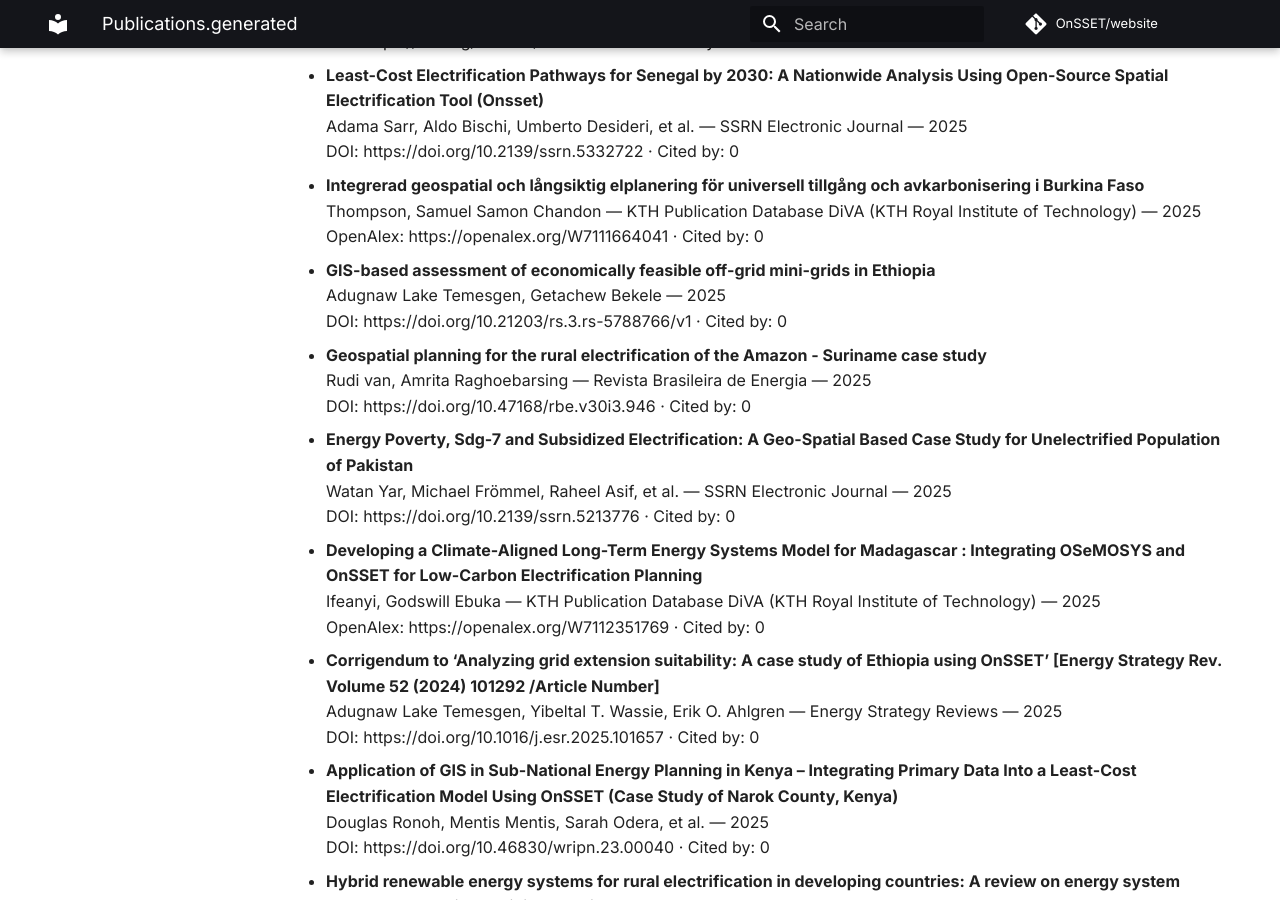
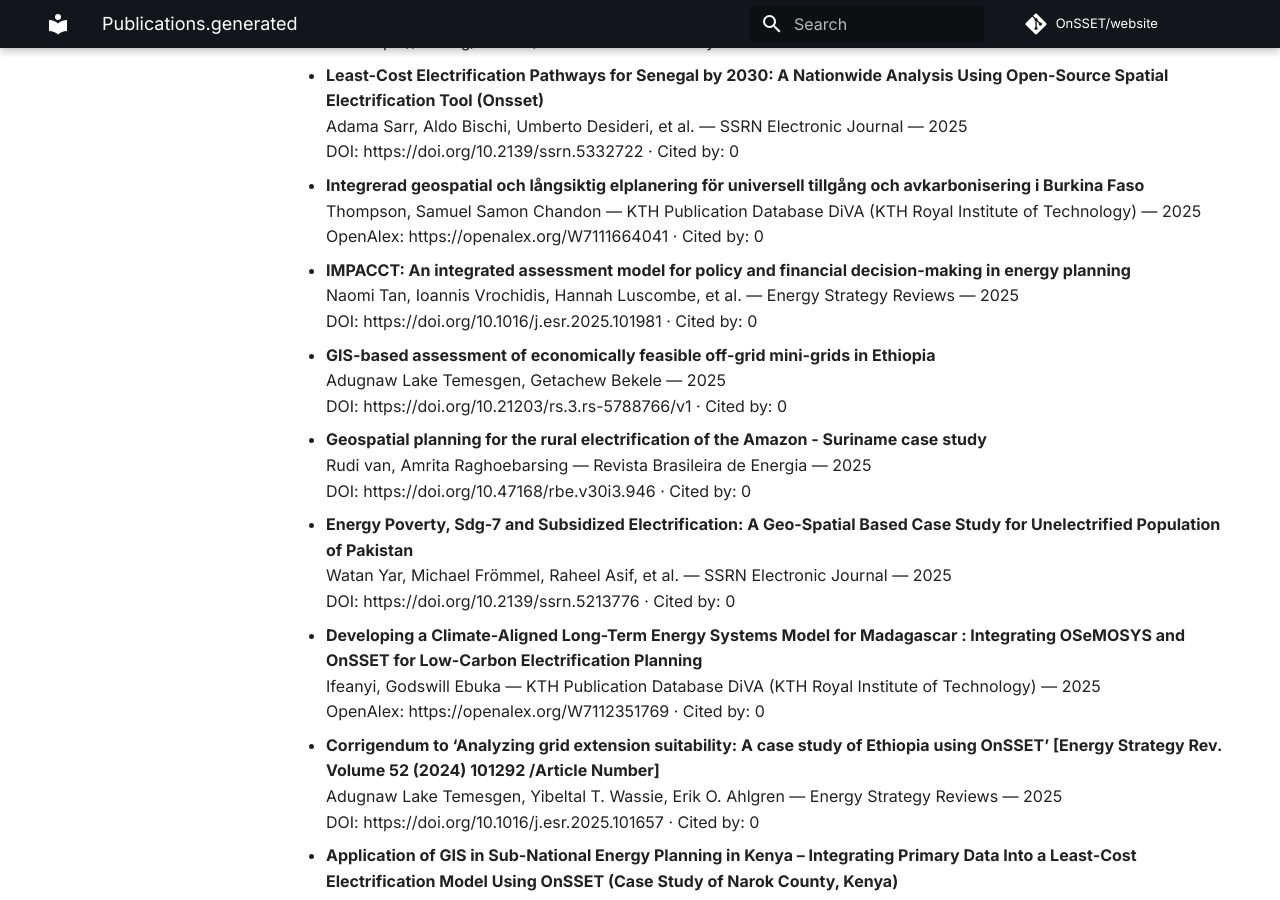
Before and after one commit to OnSSET/website, an MkDocs documentation site: the page built from docs/publications.generated.md, in a window 1280 px wide and 900 px high, scrolled down 5772 px. Built offline with MkDocs 1.6.1 and Material for MkDocs 9.7.7, drawn with Linux system fonts in a browser that asks for light colours; comment, search, counter and statistics services are not loaded; some of the changed text lies outside the part shown.

Commit message:
Auto-update publications

```diff
--- a/docs/publications.generated.md
+++ b/docs/publications.generated.md
@@ -237,6 +237,10 @@ No results found.
 - **Integrerad geospatial och långsiktig elplanering för universell tillgång och avkarbonisering i Burkina Faso**
   Thompson, Samuel Samon Chandon — KTH Publication Database DiVA (KTH Royal Institute of Technology) — 2025
   OpenAlex: https://openalex.org/W7111664041 · Cited by: 0
+
+- **IMPACCT: An integrated assessment model for policy and financial decision-making in energy planning**
+  Naomi Tan, Ioannis Vrochidis, Hannah Luscombe, et al. — Energy Strategy Reviews — 2025
+  DOI: https://doi.org/10.1016/j.esr.2025.101981 · Cited by: 0
 
 - **GIS-based assessment of economically feasible off-grid mini-grids in Ethiopia**
   Adugnaw Lake Temesgen, Getachew Bekele — 2025
```
Also changed, not shown: other parts of docs/publications.generated.md (+0 -4 lines).
